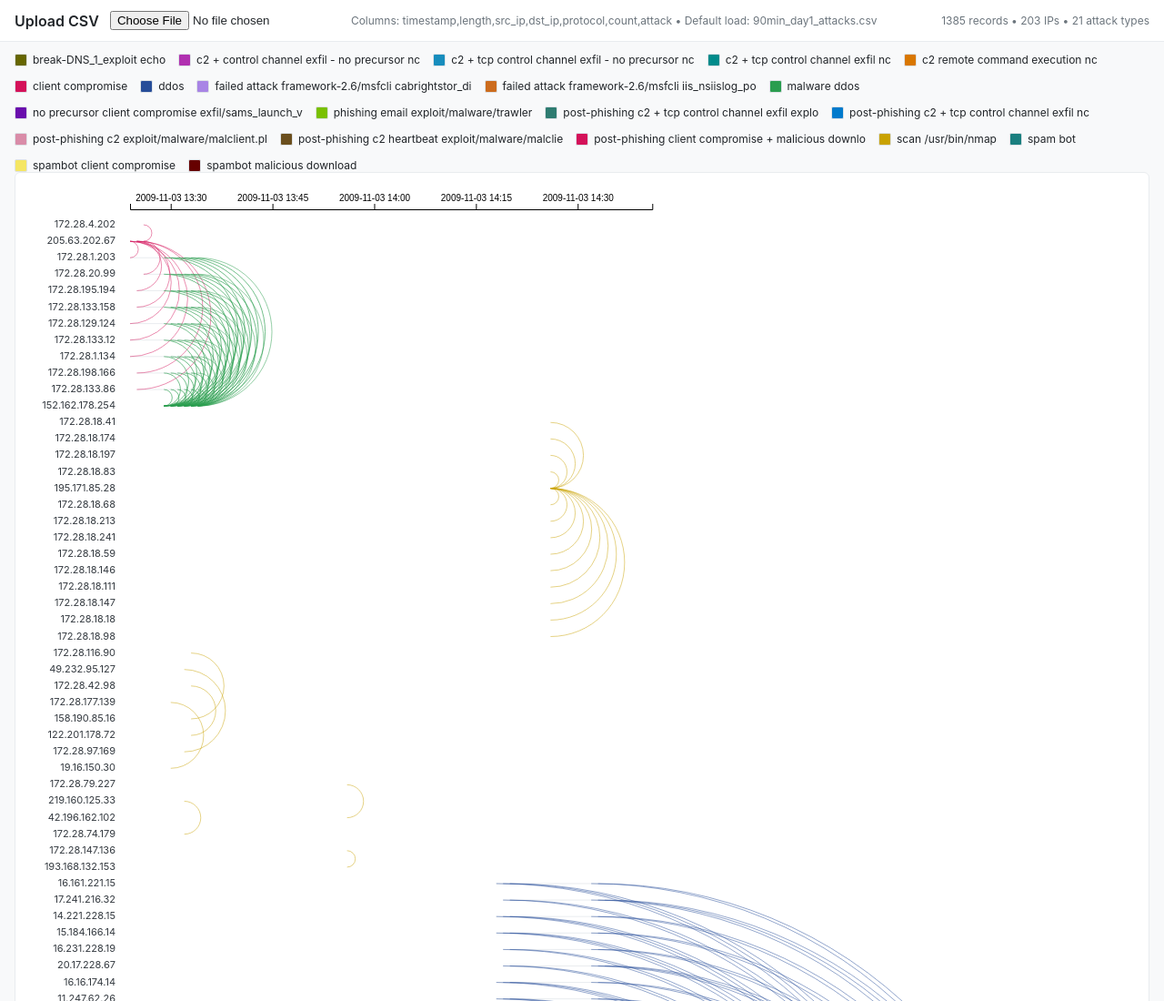
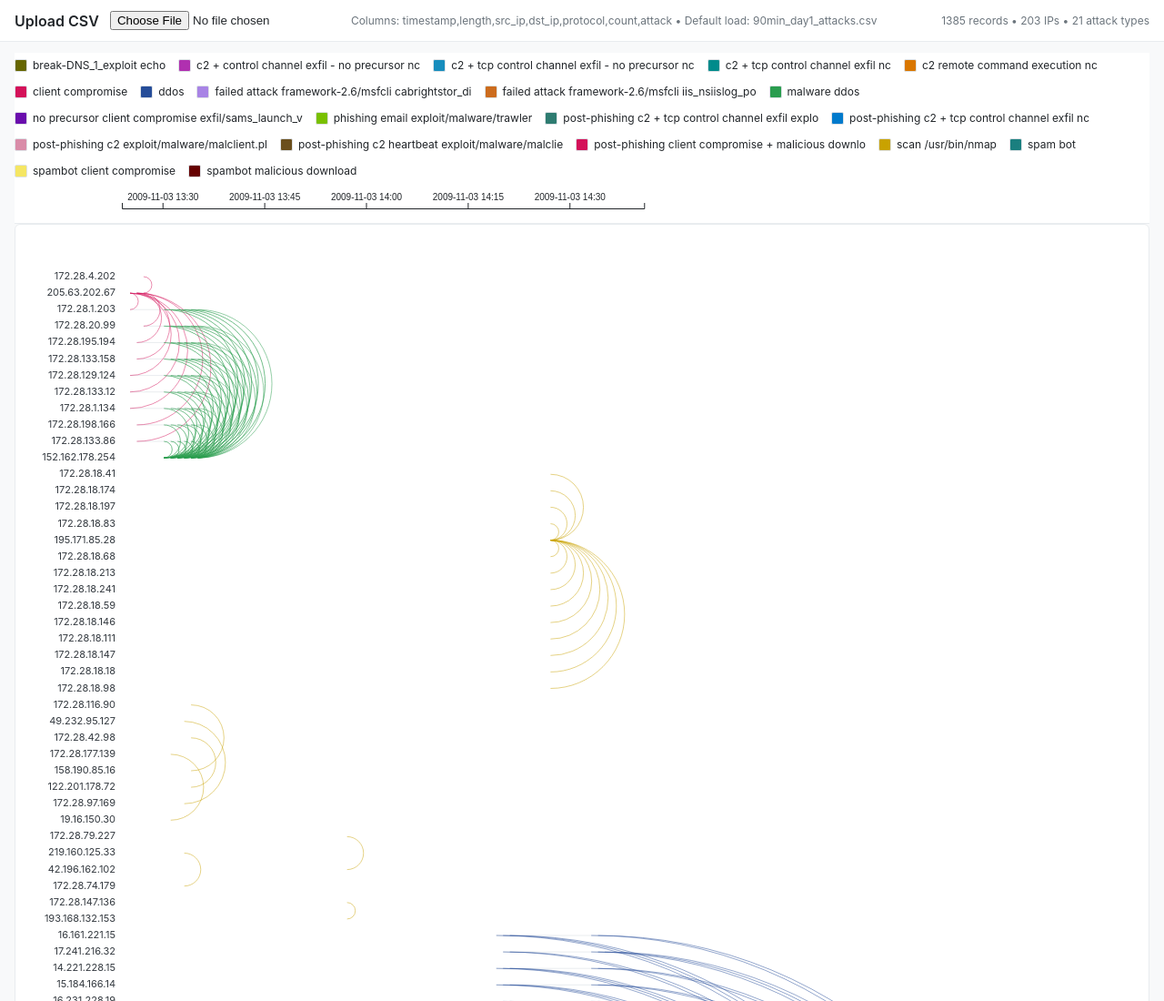
Before and after one commit to iDataVisualizationLab/tcp_timearcs, a plain HTML site: page attack_timearcs.html in a window 1280 px wide. Shown: the top 1100 px of the page at 91% size. Drawn offline with nearby package versions, Linux system fonts and the light colour scheme.

Commit message:
anchored legend and timeline positions

```diff
--- a/attack_timearcs.html
+++ b/attack_timearcs.html
@@ -24,6 +24,15 @@
       z-index: 10;
     }
     main { padding: 12px 16px; }
+    .top-bar {
+      position: sticky;
+      top: 0;
+      z-index: 1000;
+      background: #ffffff;
+      border-bottom: 1px solid #e9ecef;
+      padding: 6px 0 8px 0;
+    }
+    #axis-top { display: block; width: 100%; height: 36px; }
     #chart-container {
       background: #fff;
       border: 1px solid #e9ecef;
@@ -59,7 +68,10 @@
     <div id="status">Waiting for data…</div>
   </header>
   <main>
-    <div class="legend" id="legend"></div>
+    <div class="top-bar">
+      <div class="legend" id="legend" style="margin-bottom:6px;"></div>
+      <svg id="axis-top"></svg>
+    </div>
     <div id="chart-container">
       <svg id="chart" width="1200" height="600" aria-label="TimeArcs chart"></svg>
     </div>
--- a/attack_timearcs.js
+++ b/attack_timearcs.js
@@ -197,16 +197,17 @@
     // Clear
     svg.selectAll('*').remove();
 
-    // Axes — use UTC formatting to stay consistent with tooltip
+    // Axes — render to sticky top SVG instead of scrolling chart SVG
     const utcTick = d3.utcFormat('%Y-%m-%d %H:%M');
     const xAxis = d3.axisTop(x).ticks(looksAbsolute ? 7 : 7).tickFormat(d => {
       if (looksAbsolute) return utcTick(d);
       const mins = Math.round((d.getTime()) / 60000);
       return `t=${mins}m`;
     });
-    svg.append('g')
-      .attr('class', 'time-axis')
-      .attr('transform', `translate(0, ${margin.top - 8})`)
+    const axisSvg = d3.select('#axis-top').attr('width', width).attr('height', 36);
+    axisSvg.selectAll('*').remove();
+    axisSvg.append('g')
+      .attr('transform', 'translate(0,28)')
       .call(xAxis);
 
     // Row labels and span lines: draw per-IP line only from first to last activity
```
